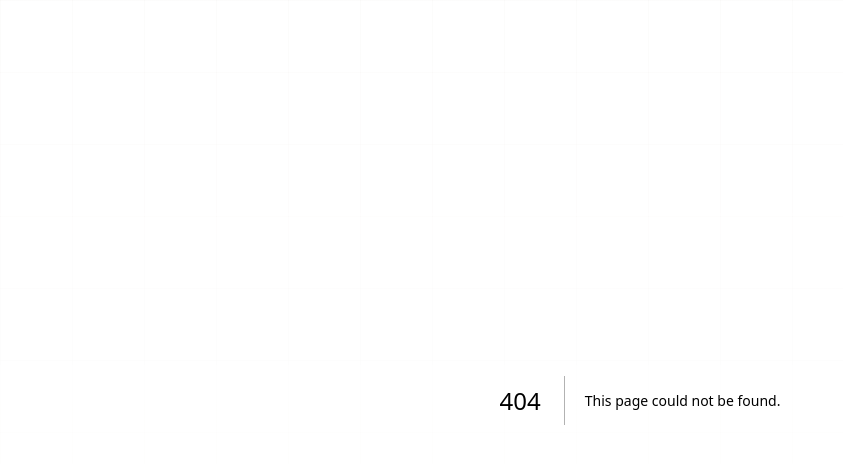
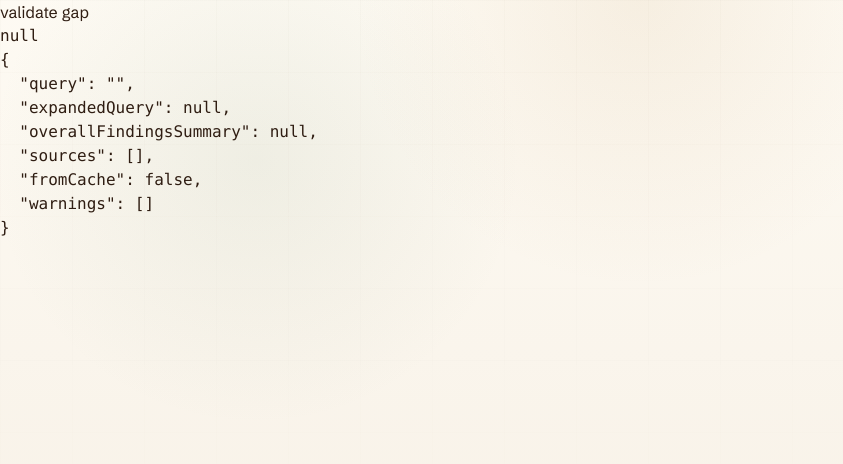
Before and after one commit to dlsl-animodev/hackfest-2026, a Next.js app: page /validate-gap in a window 1280 px wide. Before the commit this address had no page. Shown: the top 464 px of the page, without its empty margins (0-843 px from the left). Built offline with nearby package versions, Linux system fonts and the light colour scheme.

Commit message:
feat: added new page validate-gap with zustand store that uses the result of run contradiction aware synthesis

```diff
--- a/app/page.tsx
+++ b/app/page.tsx
@@ -81,6 +81,8 @@ async function SearchExperience({ searchParams }: PageProps) {
   const query = getQueryValue(params.q);
 
   if (!query) {
+    // HeroShell is the default view when no query is provided, prompting users to enter a research question.
+    // This keeps the experience engaging and guides users on how to get started.
     return <HeroShell />;
   }
 
--- /dev/null
+++ b/app/validate-gap/page.tsx
@@ -0,0 +1,33 @@
+'use client'
+
+import { useAnalysisStateStore } from "@/store/useAnalysisStateStore"
+import { getSearchResponse } from "@/lib/verischolar/data";
+import { SearchResponse } from "@/lib/verischolar/types";
+
+import { useState, useEffect } from "react";
+
+export default function ValidateGapPage() {
+    // Global store for handling the result of the run contradiction aware synthesis
+    const analysisState = useAnalysisStateStore((state) => state.analysisState);
+
+    const [searchResponse, setSearchResponse] = useState<SearchResponse | null>(null);
+    useEffect(() => {
+        async function fetchData() {
+            const response = await getSearchResponse("");
+            setSearchResponse(response);
+        }
+        fetchData();
+    }, [])
+
+    return (
+        <div>
+            validate gap
+            <pre>
+                {JSON.stringify(analysisState, null, 2)}
+            </pre>
+            <pre>
+                {JSON.stringify(searchResponse, null, 2)}
+            </pre>
+        </div>
+    )
+}
--- a/components/verischolar/analysis-panel.tsx
+++ b/components/verischolar/analysis-panel.tsx
@@ -2,6 +2,7 @@ import { CitationHealthRail } from "@/components/verischolar/citation-health-rai
 import { SparkIcon } from "@/components/verischolar/icons";
 import type { AnalysisActionState } from "@/lib/verischolar/action-state";
 import type { DashboardMetrics } from "@/lib/verischolar/types";
+import Link from "next/link";
 
 type AnalysisPanelProps = {
     query: string;
@@ -46,7 +47,12 @@ export function AnalysisPanel({
                 <form action={action} className="mt-5">
                     <input type="hidden" name="query" value={query} />
                     {selectedSourceIds.map((sourceId) => (
-            <input key={sourceId} type="hidden" name="sourceId" value={sourceId} />
+                        <input
+                            key={sourceId}
+                            type="hidden"
+                            name="sourceId"
+                            value={sourceId}
+                        />
                     ))}
 
                     <button
@@ -55,7 +61,9 @@ export function AnalysisPanel({
                         className="inline-flex items-center gap-2 rounded-full bg-[var(--ink)] px-4 py-3 text-sm text-[var(--bg)] shadow-[0_18px_44px_rgba(33,21,13,0.16)] transition-transform duration-300 hover:-translate-y-0.5 disabled:cursor-not-allowed disabled:opacity-50"
                     >
                         <SparkIcon className="h-4 w-4" />
-            {isPending ? "Synthesizing board..." : "Run contradiction-aware synthesis"}
+                        {isPending
+                            ? "Synthesizing board..."
+                            : "Run contradiction-aware synthesis"}
                     </button>
                 </form>
 
@@ -91,7 +99,10 @@ export function AnalysisPanel({
                                 {actionState.analysis.synthesis}
                             </p>
                             <p className="mt-3 text-xs text-[var(--muted)]">
-                Generated {new Date(actionState.analysis.generatedAt).toLocaleString()}
+                                Generated{" "}
+                                {new Date(
+                                    actionState.analysis.generatedAt,
+                                ).toLocaleString()}
                             </p>
                         </div>
 
@@ -101,23 +112,35 @@ export function AnalysisPanel({
                             </p>
                             <div className="mt-3 space-y-3">
                                 {actionState.analysis.conflicts.length > 0 ? (
-                  actionState.analysis.conflicts.map((conflict) => (
+                                    actionState.analysis.conflicts.map(
+                                        (conflict) => (
                                             <div
                                                 key={conflict.claim}
                                                 className="rounded-[1.2rem] border border-[var(--line)] bg-[rgba(255,252,245,0.86)] p-3"
                                             >
-                      <p className="text-sm leading-7 text-[var(--ink)]">{conflict.claim}</p>
+                                                <p className="text-sm leading-7 text-[var(--ink)]">
+                                                    {conflict.claim}
+                                                </p>
                                                 <p className="mt-2 text-xs text-[var(--muted)]">
-                        Supporting: {conflict.supportingSourceIds.join(", ") || "None"}
+                                                    Supporting:{" "}
+                                                    {conflict.supportingSourceIds.join(
+                                                        ", ",
+                                                    ) || "None"}
                                                 </p>
                                                 <p className="mt-1 text-xs text-[var(--muted)]">
-                        Opposing: {conflict.opposingSourceIds.join(", ") || "None"}
+                                                    Opposing:{" "}
+                                                    {conflict.opposingSourceIds.join(
+                                                        ", ",
+                                                    ) || "None"}
                                                 </p>
                                             </div>
-                  ))
+                                        ),
+                                    )
                                 ) : (
                                     <p className="text-sm leading-7 text-[var(--muted)]">
-                    No sharp contradictions were detected yet. Add more varied sources to stress-test the claim landscape.
+                                        No sharp contradictions were detected
+                                        yet. Add more varied sources to
+                                        stress-test the claim landscape.
                                     </p>
                                 )}
                             </div>
@@ -129,9 +152,11 @@ export function AnalysisPanel({
                                     Research gaps
                                 </p>
                                 <ul className="mt-3 space-y-2 text-sm leading-7 text-[color:rgba(61,47,34,0.92)]">
-                  {actionState.analysis.researchGaps.map((gap) => (
+                                    {actionState.analysis.researchGaps.map(
+                                        (gap) => (
                                             <li key={gap}>- {gap}</li>
-                  ))}
+                                        ),
+                                    )}
                                 </ul>
                             </div>
 
@@ -140,16 +165,26 @@ export function AnalysisPanel({
                                     Confidence notes
                                 </p>
                                 <ul className="mt-3 space-y-2 text-sm leading-7 text-[color:rgba(61,47,34,0.92)]">
-                  {actionState.analysis.confidenceNotes.map((note) => (
+                                    {actionState.analysis.confidenceNotes.map(
+                                        (note) => (
                                             <li key={note}>- {note}</li>
-                  ))}
+                                        ),
+                                    )}
                                 </ul>
                             </div>
                         </div>
+                        <Link href="/validate-gap">
+                            <button className="inline-flex items-center gap-2 rounded-full bg-[var(--ink)] px-4 py-3 text-sm text-[var(--bg)] shadow-[0_18px_44px_rgba(33,21,13,0.16)] transition-transform duration-300 hover:-translate-y-0.5 disabled:cursor-not-allowed disabled:opacity-50">
+                                <SparkIcon className="h-4 w-4" />
+                                Validate gap with other sources
+                            </button>
+                        </Link>
                     </div>
                 ) : (
                     <div className="mt-5 rounded-[1.5rem] border border-dashed border-[var(--line-strong)] bg-[rgba(255,251,243,0.68)] p-5 text-sm leading-7 text-[var(--muted)]">
-            Select three or more sources and run synthesis to generate a board-level summary, conflict map, and research gap check.
+                        Select three or more sources and run synthesis to
+                        generate a board-level summary, conflict map, and
+                        research gap check.
                     </div>
                 )}
             </div>
--- a/components/verischolar/workspace-client.tsx
+++ b/components/verischolar/workspace-client.tsx
@@ -1,6 +1,6 @@
 "use client";
 
-import { useActionState, useState, useTransition } from "react";
+import { useActionState, useEffect, useState, useTransition } from "react";
 
 import { analyzeBoardAction } from "@/app/actions";
 import { AnalysisPanel } from "@/components/verischolar/analysis-panel";
@@ -12,6 +12,8 @@ import {
   getDashboardMetrics,
 } from "@/lib/verischolar/citations";
 import type { ResearchSource, SearchResponse } from "@/lib/verischolar/types";
+
+import { useAnalysisStateStore } from "@/store/useAnalysisStateStore";
 
 type WorkspaceClientProps = {
   searchResponse: SearchResponse;
@@ -53,6 +55,13 @@ export function WorkspaceClient({ searchResponse }: WorkspaceClientProps) {
   );
   const [copied, setCopied] = useState(false);
   const [, startBoardTransition] = useTransition();
+
+  // Zustand store for storing the analysisState
+  const setGlobalAnalysisState = useAnalysisStateStore((state) => state.setAnalysisState);
+  // Sync local analysisState with global Zustand store
+  useEffect(() => {
+    setGlobalAnalysisState(analysisState);
+  }, [analysisState, setGlobalAnalysisState]);
 
   const selectedSources = sources.filter((source) =>
     selectedIds.includes(source.id),
--- a/package.json
+++ b/package.json
@@ -14,7 +14,8 @@
     "react": "19.2.4",
     "react-dom": "19.2.4",
     "server-only": "^0.0.1",
-    "zod": "^4.3.6"
+    "zod": "^4.3.6",
+    "zustand": "^5.0.12"
   },
   "devDependencies": {
     "@tailwindcss/postcss": "^4",
--- /dev/null
+++ b/store/useAnalysisStateStore.ts
@@ -0,0 +1,12 @@
+import { create } from "zustand";
+import { AnalysisActionState } from "@/lib/verischolar/action-state";
+
+interface AnalysisStateStore {
+    analysisState: AnalysisActionState | null;
+    setAnalysisState: (state: AnalysisActionState) => void;
+}
+
+export const useAnalysisStateStore = create<AnalysisStateStore>((set) => ({
+    analysisState: null,
+    setAnalysisState: (state) => set({ analysisState: state }),
+}));
```
Also changed, not shown: 1 other file (tests, documents, lock files or other folders). Lines whose indentation alone changed are shown as unchanged.
